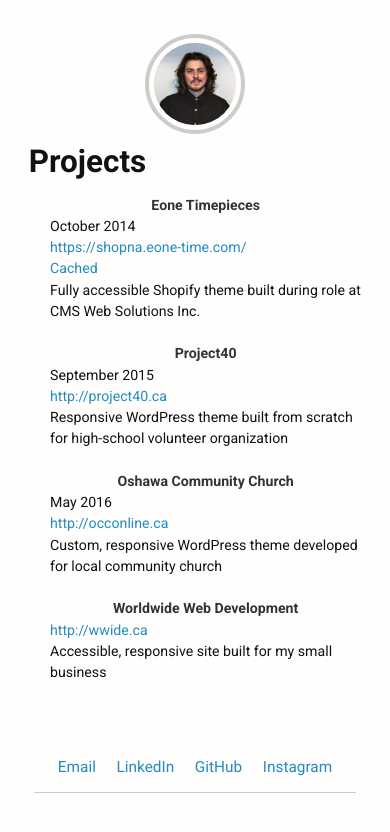
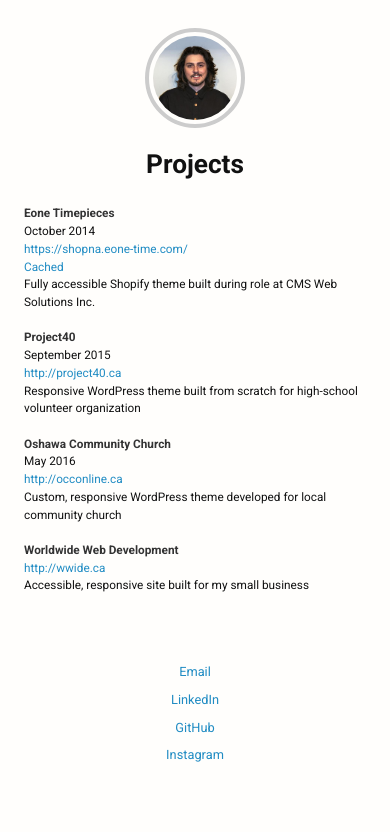
Before and after one commit to mmatthews/mmatthews.github.io, a website: page projects.html in a window 390 px wide. Drawn offline with Linux system fonts and the light colour scheme.

Commit message:
More Font adjusting

```diff
--- a/scss/style.scss
+++ b/scss/style.scss
@@ -202,7 +202,7 @@
 @media screen and (max-width: 640px){
 
   html{
-    font-size: 120%;
+    font-size: 100%;
   }
 
 
@@ -240,12 +240,32 @@
     }
   }
 
+  .projects{
+
+    h1{
+      text-align: center;
+      margin: 0.5em 0;
+      margin-bottom: 1em;
+    }
+
+    main p{
+      padding-left: 0;
+    }
+
+    strong{
+      text-align: left;
+
+    }
+  }
+
 
   .soc-links{
     font-size: 80%;
+    border-bottom: none;
 
     a{
-      padding: 0.25em 0.55em;
+      display: block;
+      padding: 0.5em 0;
     }
   }
 
```
Also changed, not shown: css/style.css.
